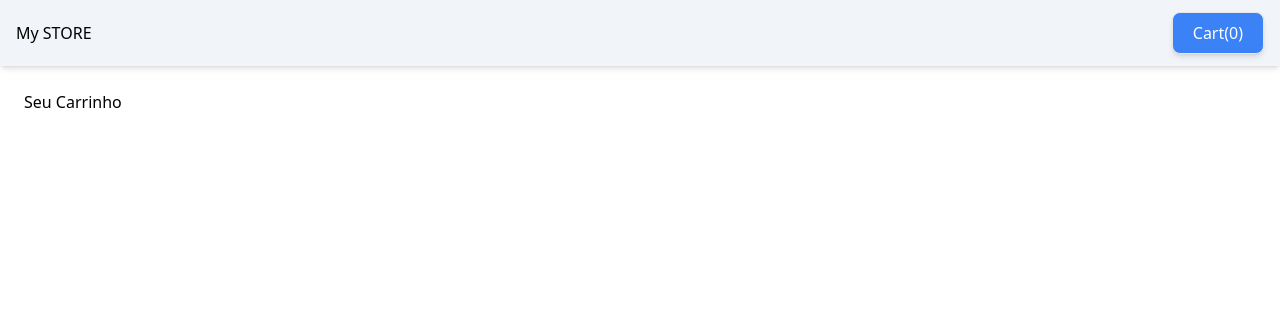
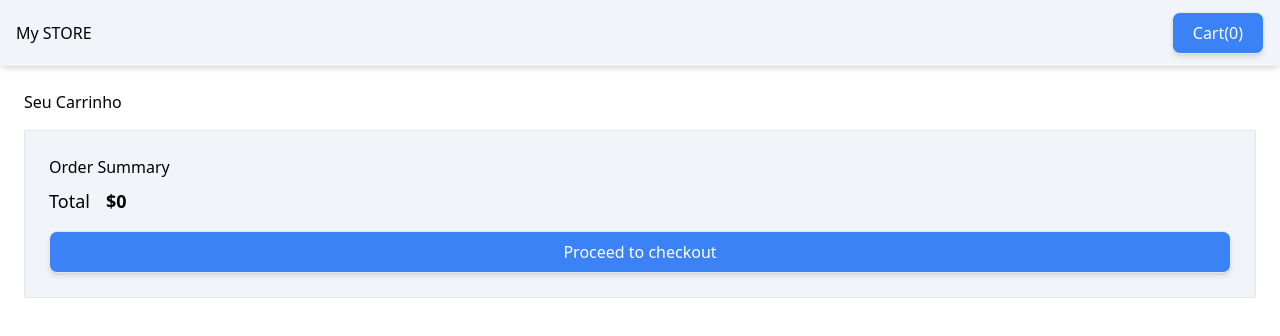
Before and after one commit to pedrocf1/angular-ecomm19, an Angular app: page /cart in a window 1280 px wide. Shown: the top 336 px of the page. Built offline with nearby package versions, Linux system fonts and the light colour scheme.

Commit message:
adding order summary

```diff
--- a/src/app/pages/cart/cart.component.ts
+++ b/src/app/pages/cart/cart.component.ts
@@ -1,16 +1,18 @@
 import { Component, inject } from '@angular/core';
 import { CartService } from '../../services/cart.service';
 import { CartItemComponent } from "./cart-item/cart-item.component";
+import { OrderSummaryComponent } from './order-summary/order-summary.component';
 
 @Component({
   selector: 'app-cart',
-  imports: [CartItemComponent],
+  imports: [CartItemComponent, OrderSummaryComponent],
   template: `
     <div class="p-6 flex flex-col gap-4">
       <h2 class="text-2x1">Seu Carrinho</h2>
       @for(item of cartService.cart(); track item.id) {
         <app-cart-item [item]="item"/>
       }
+      <app-order-summary/>
     </div>
   `,
   styles: ``
--- /dev/null
+++ b/src/app/pages/cart/order-summary/order-summary.component.ts
@@ -0,0 +1,34 @@
+import { Component, computed, inject } from '@angular/core';
+import { CartService } from '../../../services/cart.service';
+import { PrimaryButtonComponent } from "../../../components/primary-button/primary-button.component";
+
+@Component({
+  selector: 'app-order-summary',
+  imports: [PrimaryButtonComponent],
+  template: `
+    <div class="bg-slate-100 p-6 rounded-x1 shadow-x1 border">
+      <h2 class="text-2x1">Order Summary</h2>
+      <div class="flex flex-col gap-4">
+        <div class="flex gap-4 mt-2">
+          <span class="text-lg">Total</span>
+          <span class="text-lg font-bold">{{"$"+total()}}</span>
+        </div>
+        <app-primary-button label="Proceed to checkout"/>
+      </div>
+    </div>
+  `,
+  styles: ``
+})
+export class OrderSummaryComponent {
+
+  cartService = inject(CartService);
+
+  total = computed(()=> {
+    let total = 0;
+    for (const item of this.cartService.cart()) {
+      total += item.price;
+    }
+    return total;
+  })
+
+}
```
